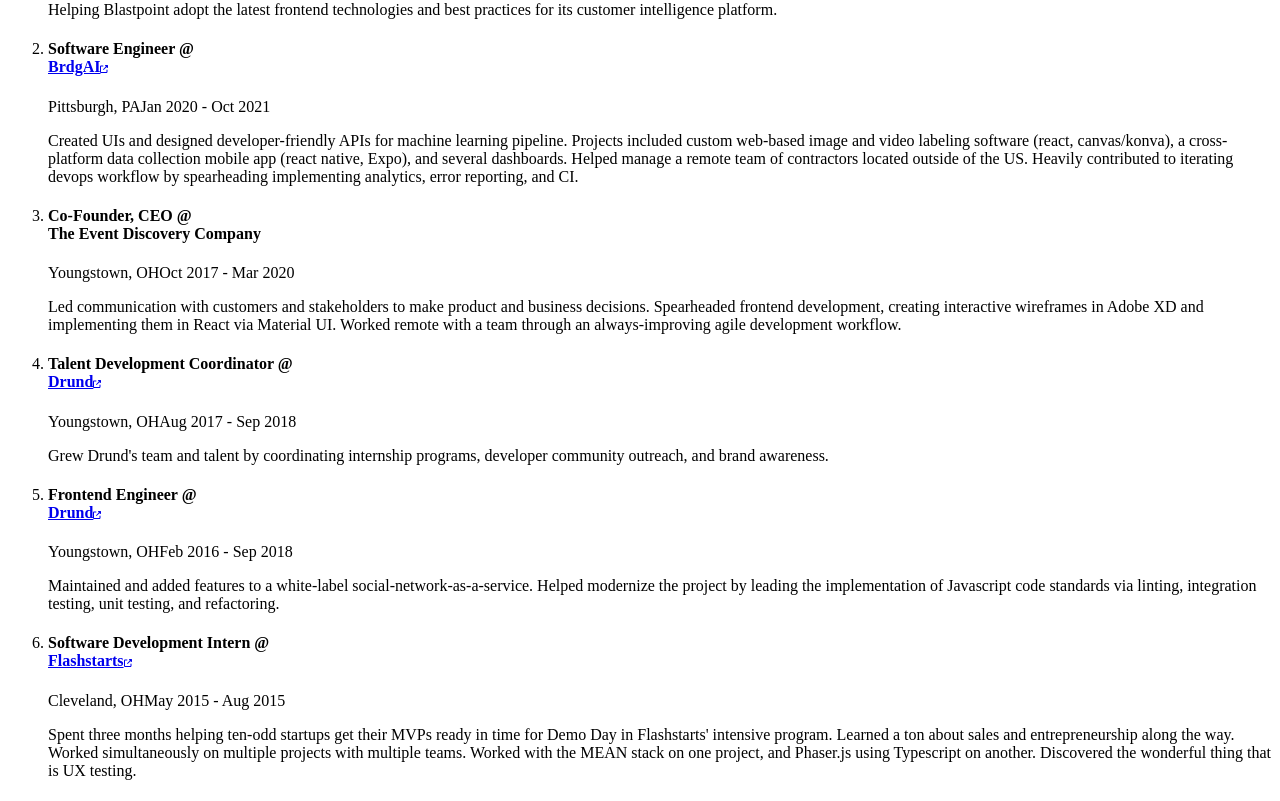
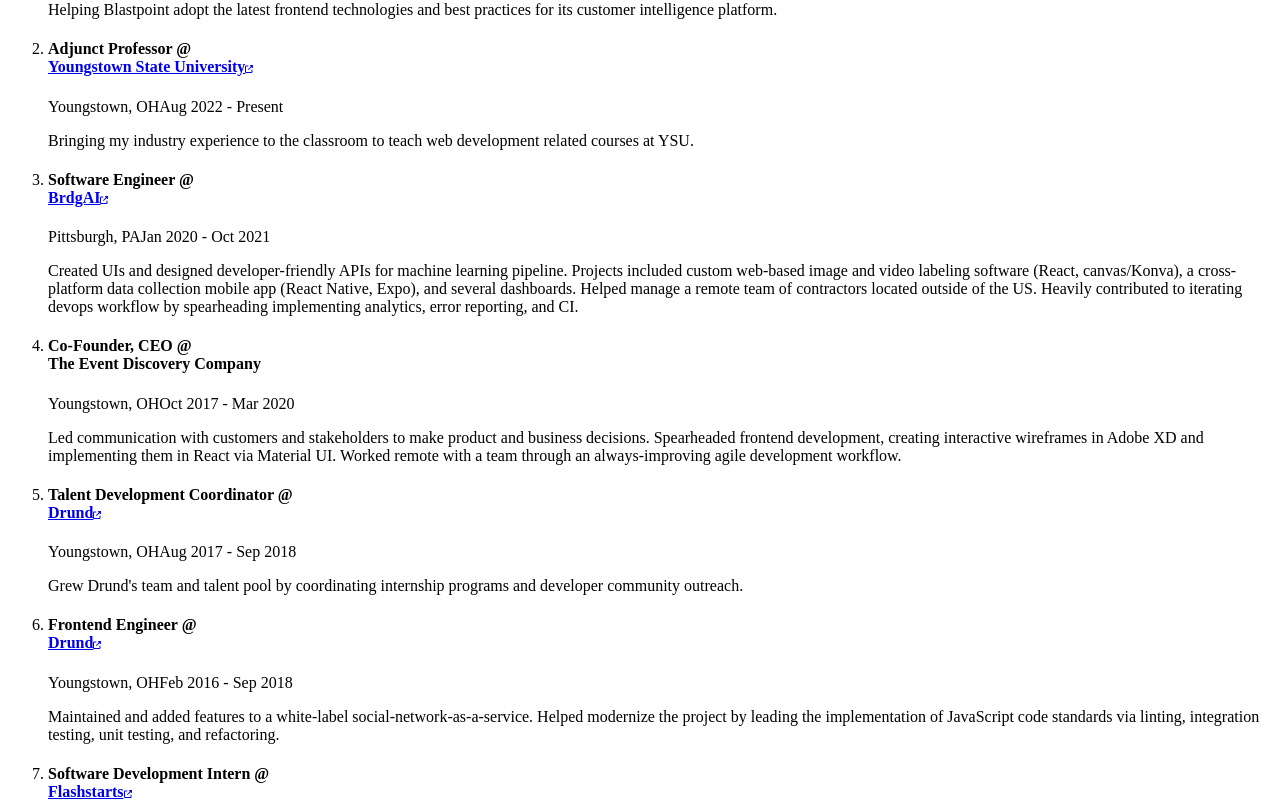
Before and after one commit to JoeDuncko/JoeDuncko.com, a Next.js app: page /resume in a window 1280 px wide. Shown: the part 600-1401 px from the top of the page. Built offline with nearby package versions, Linux system fonts and the light colour scheme.

Commit message:
I'm going to be teaching at YSU!

```diff
--- a/data/experiences.ts
+++ b/data/experiences.ts
@@ -26,6 +26,17 @@ export const experiences: Experience[] = [
       "Helping Blastpoint adopt the latest frontend technologies and best practices for its customer intelligence platform.",
   },
   {
+    title: "Adjunct Professor",
+    company: {
+      name: "Youngstown State University",
+      location: "Youngstown, OH",
+      link: "https://ysu.edu/",
+    },
+    startDate: parse("2022-08-29", "y-M-d", new Date()),
+    description:
+      "Bringing my industry experience to the classroom to teach web development related courses at YSU.",
+  },
+  {
     title: "Software Engineer",
     company: {
       name: "BrdgAI",
@@ -35,7 +46,7 @@ export const experiences: Experience[] = [
     startDate: parse("2020-01-02", "y-M-d", new Date()),
     endDate: parse("2021-10-06", "y-M-d", new Date()),
     description:
-      "Created UIs and designed developer-friendly APIs for machine learning pipeline. Projects included custom web-based image and video labeling software (react, canvas/konva), a cross-platform data collection mobile app (react native, Expo), and several dashboards. Helped manage a remote team of contractors located outside of the US. Heavily contributed to iterating devops workflow by spearheading implementing analytics, error reporting, and CI.",
+      "Created UIs and designed developer-friendly APIs for machine learning pipeline. Projects included custom web-based image and video labeling software (React, canvas/Konva), a cross-platform data collection mobile app (React Native, Expo), and several dashboards. Helped manage a remote team of contractors located outside of the US. Heavily contributed to iterating devops workflow by spearheading implementing analytics, error reporting, and CI.",
   },
   {
     title: "Co-Founder, CEO",
@@ -59,7 +70,7 @@ export const experiences: Experience[] = [
     startDate: parse("2017-08", "y-M", new Date()), // TODO: get real date
     endDate: parse("2018-09-14", "y-M-d", new Date()),
     description:
-      "Grew Drund's team and talent by coordinating internship programs, developer community outreach, and brand awareness.",
+      "Grew Drund's team and talent pool by coordinating internship programs and developer community outreach.",
   },
   {
     title: "Frontend Engineer",
@@ -71,7 +82,7 @@ export const experiences: Experience[] = [
     startDate: parse("2016-02-09", "y-M-d", new Date()),
     endDate: parse("2018-09-14", "y-M-d", new Date()),
     description:
-      "Maintained and added features to a white-label social-network-as-a-service. Helped modernize the project by leading the implementation of Javascript code standards via linting, integration testing, unit testing, and refactoring.",
+      "Maintained and added features to a white-label social-network-as-a-service. Helped modernize the project by leading the implementation of JavaScript code standards via linting, integration testing, unit testing, and refactoring.",
   },
   {
     title: "Software Development Intern",
@@ -83,7 +94,7 @@ export const experiences: Experience[] = [
     startDate: parse("2015-05-19", "y-M-d", new Date()),
     endDate: parse("2015-08-19", "y-M-d", new Date()),
     description:
-      "Spent three months helping ten-odd startups get their MVPs ready in time for Demo Day in Flashstarts' intensive program. Learned a ton about sales and entrepreneurship along the way. Worked simultaneously on multiple projects with multiple teams. Worked with the MEAN stack on one project, and Phaser.js using Typescript on another. Discovered the wonderful thing that is UX testing.",
+      "Spent three months helping ten-odd startups get their MVPs ready in time for Demo Day in Flashstarts' intensive program. Learned a ton about sales and entrepreneurship along the way. Worked simultaneously on multiple projects with multiple teams. Utilized the MEAN stack on one project, and Phaser.js using Typescript on another. Discovered the wonderful thing that is UX testing.",
   },
   {
     title: "Student Web Developer",
```
